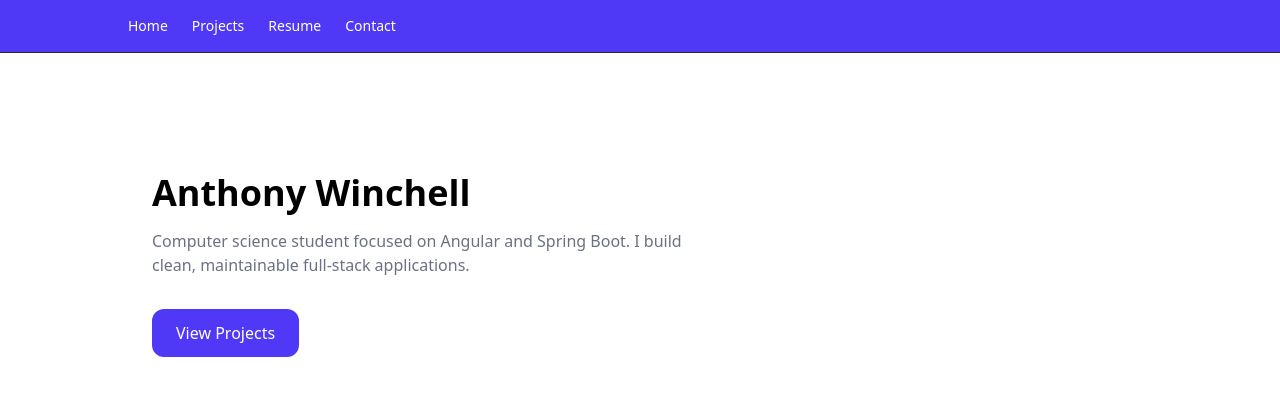
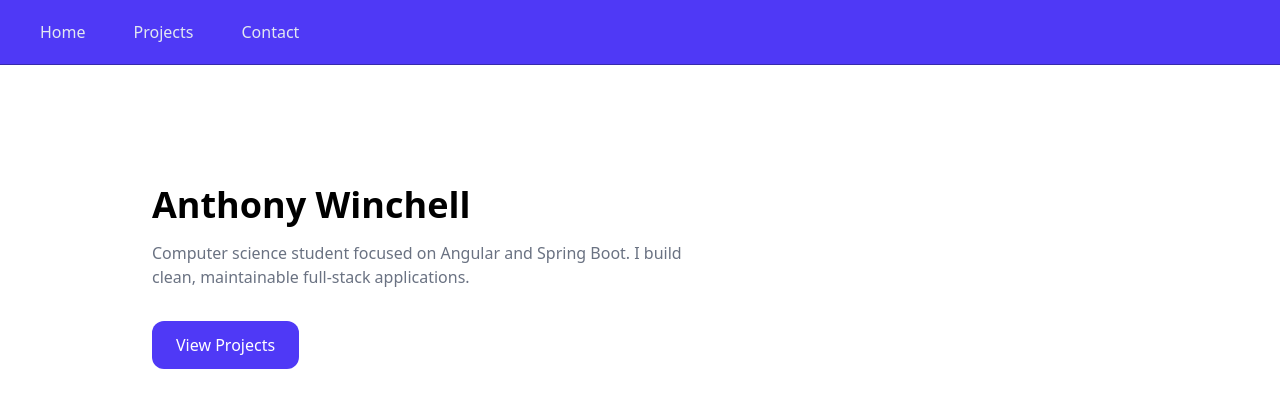
Before and after one commit to anthony-winchell/portfolio, an Angular app: page / in a window 1280 px wide. Shown: the top 408 px of the page. Built offline with nearby package versions, Linux system fonts and the light colour scheme.

Commit message:
navbar styling

```diff
--- a/src/app/components/layout/layout.html
+++ b/src/app/components/layout/layout.html
@@ -1,10 +1,26 @@
-<header class="border-b bg-indigo-600 border-zinc-800 p-4">
-    <nav class="max-w-5xl mx-auto text-white flex gap-6 text-sm">
-      <a routerLink="/" class="hover:bg-indigo-500">Home</a>
-      <a routerLink="/projects" class="hover:bg-indigo-500">Projects</a>
-      <a routerLink="/resume" class="hover:text-indigo-400">Resume</a>
-      <a routerLink="/contact" class="hover:text-indigo-400">Contact</a>
-    </nav>
+<header class="border-b bg-indigo-600 border-indigo-800 p-4">
+  <nav class="h-8 flex">
+    <a
+      routerLink="/"
+      class="flex rounded-xl items-center px-6 h-full text-slate-200 hover:bg-indigo-700 transition"
+    >
+      Home
+    </a>
+
+    <a
+      routerLink="/projects"
+      class="flex rounded-xl items-center px-6 h-full text-slate-200 hover:bg-indigo-700 transition"
+    >
+      Projects
+    </a>
+
+    <a
+      routerLink="/contact"
+      class="flex rounded-xl items-center px-6 h-full text-slate-200 hover:bg-indigo-700 transition"
+    >
+      Contact
+    </a>
+  </nav>
   </header>
 
   <main class="max-w-5xl mx-auto p-6">
--- a/src/app/components/layout/layout.ts
+++ b/src/app/components/layout/layout.ts
@@ -1,9 +1,9 @@
 import { Component } from '@angular/core';
-import { RouterOutlet } from '@angular/router';
+import { RouterOutlet, RouterLinkActive } from '@angular/router';
 
 @Component({
   selector: 'app-layout',
-  imports: [ RouterOutlet ],
+  imports: [RouterOutlet, RouterLinkActive],
   templateUrl: './layout.html',
   styleUrl: './layout.css',
 })
```
